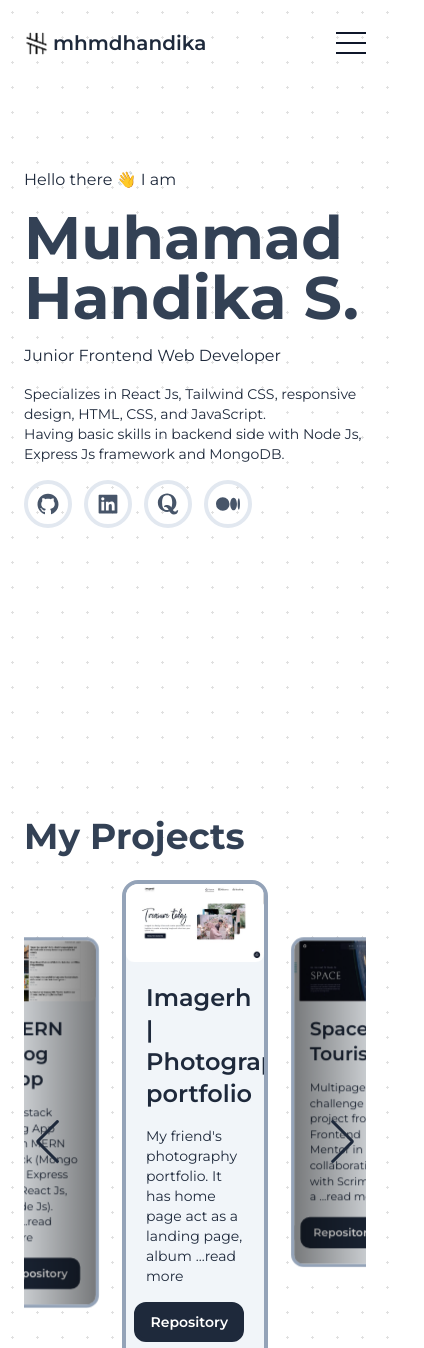
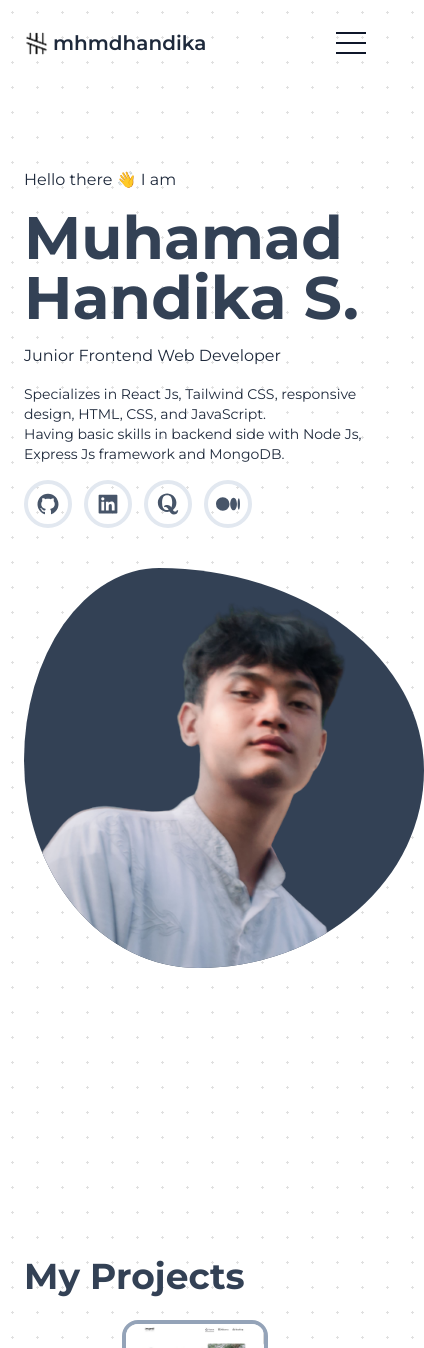
Before and after one commit to mhmmdhandika/handikas-portfolio, a React (Vite) app: page / in a window 390 px wide. Shown: the top 1348 px of the page, 424 px wide, since content can reach past the window. Built offline with nearby package versions, Linux system fonts and the light colour scheme; the HTML template or start-up script is replaced by a standard one.

Commit message:
showing my picture when mobile v breakpoint

```diff
--- a/src/partials/Contact.jsx
+++ b/src/partials/Contact.jsx
@@ -51,7 +51,7 @@ export default function Contact() {
         <h2 className='title-section'>{thisSection.name} me</h2>
         <form
           name='submit-to-google-sheet'
-          className='py-6 text-primary sm:border-dashed sm:bg-white sm:border-slate-300 sm:border-4 sm:p-10 lg:px-16'
+          className='py-6 text-primary sm:border-4 sm:border-dashed sm:border-slate-300 sm:bg-white sm:p-10 lg:px-16'
           onSubmit={handleSubmit}
           ref={form}
         >
@@ -76,10 +76,10 @@ export default function Contact() {
               type='email'
               name='email'
               id='email'
-              className={`block peer ${
+              className={`peer block ${
                 formState === false
                   ? ''
-                  : 'required:invalid:border-pink-400 invalid:mb-1'
+                  : 'invalid:mb-1 required:invalid:border-pink-400'
               }`}
               onChange={() => setFormState(true)}
               required
@@ -88,7 +88,7 @@ export default function Contact() {
               className={`hidden ${
                 formState === false
                   ? ''
-                  : 'peer-invalid:block text-pink-600 text-sm mb-2'
+                  : 'mb-2 text-sm text-pink-600 peer-invalid:block'
               }`}
             >
               Please provide a valid email address.
@@ -111,14 +111,14 @@ export default function Contact() {
           <div className='flex justify-end'>
             <button
               type='submit'
-              className={`mt-4 py-2 px-4 btn text-white font-semibold ${
+              className={`btn mt-4 py-2 px-4 font-semibold text-white ${
                 isLoading
                   ? 'cursor-progress bg-transparent hover:text-primary'
                   : 'hover:text-primary'
               }`}
             >
               {isLoading ? (
-                <span className='flex gap-1 justify-center items-center'>
+                <span className='flex items-center justify-center gap-1'>
                   <img
                     src='/assets/img/loading-spinner.svg'
                     alt='loading'
--- a/src/partials/Hero.jsx
+++ b/src/partials/Hero.jsx
@@ -37,7 +37,7 @@ export default function Hero() {
 
   return (
     <header id={thisSection.href} className='initial-section mb-44 md:mt-44'>
-      <div className='child-section mx-auto p-6 md:flex md:items-start md:justify-between lg:items-center xl:p-0'>
+      <div className='child-section mx-auto flex flex-col p-6 md:flex-row md:items-start md:justify-between lg:items-center xl:p-0'>
         <div className='flex flex-col gap-4 text-primary sm:w-10/12 md:w-3/5'>
           <h4>Hello there 👋 I am</h4>
           <h1 className='text-6xl font-bold text-secondary'>
@@ -70,7 +70,7 @@ export default function Hero() {
             })}
           </ul>
         </div>
-        <div className='group relative hidden md:block md:w-2/5'>
+        <div className='group relative mt-10 md:mt-0 md:block md:w-2/5'>
           <div className='img-profile relative overflow-hidden'>
             <img
               src='/assets/img/other/my-photo.png'
```
